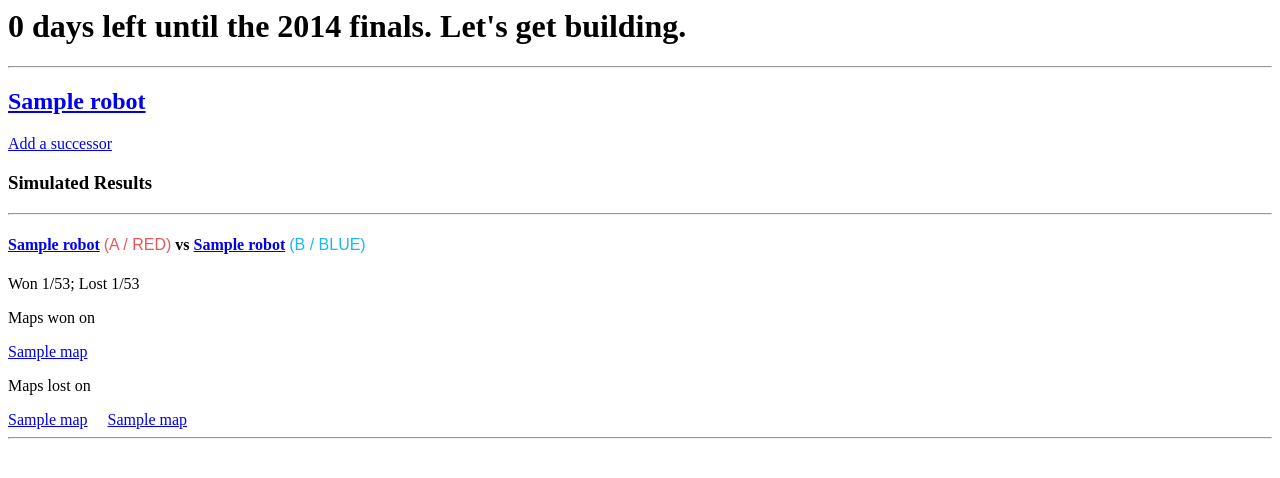
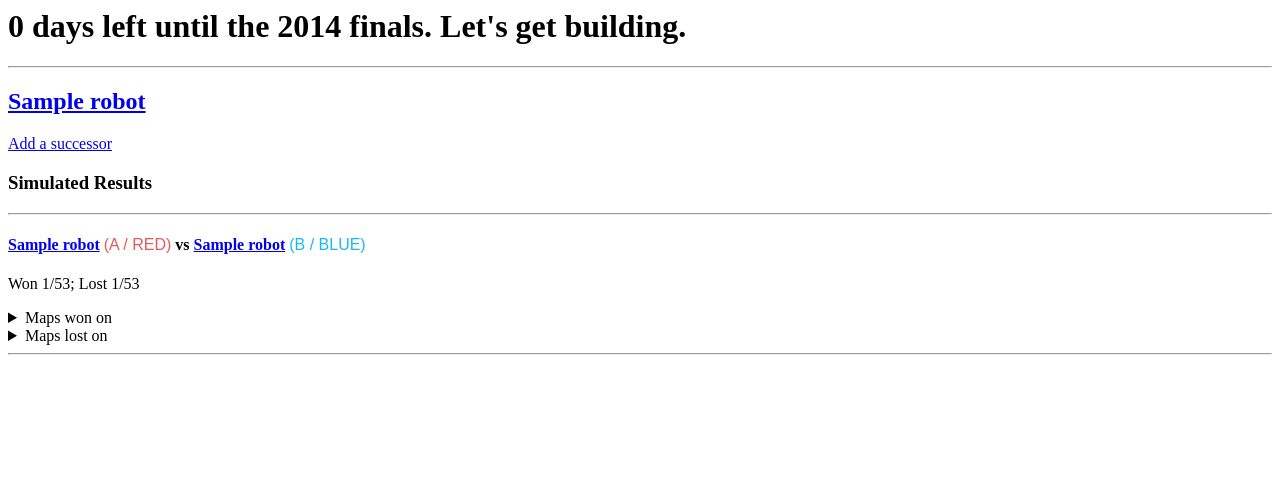
Before and after one commit to jinpan/battlecode, a Django app: template testserver/templates/robot.html in a window 1280 px wide. Shown: the top 478 px of the page. Run offline with Django 3.2, Linux system fonts and the light colour scheme; the template is opened without the code that fills it: values that come from a table or form of the project are taken from there, others are empty; tables that the repository leaves empty hold one stand-in row (values such as "Sample post"); parts of the project's set-up code (start-up, migrations or seed data) failed here and were passed over; some libraries are stand-ins or nearby versions.

Commit message:
collapse map lists

```diff
--- a/testserver/core/static/css/testserver.css
+++ b/testserver/core/static/css/testserver.css
@@ -8,14 +8,14 @@ a.visited{
 }
 
 
-#robot-results > ul {
+#robot-results > details > ul {
     list-style: none;
     display: inline;
     padding-left: 0;
 }
 
 
-#robot-results > ul > li {
+#robot-results > details > ul > li {
     display: inline;
     padding-right: 1em;
 }
--- a/testserver/templates/robot.html
+++ b/testserver/templates/robot.html
@@ -24,18 +24,22 @@
         </h4>
         <p>Won {{ simulation_set.robot_a_win_simulations.count }}/{{ simulation_set.total_matches }};
             Lost {{ simulation_set.robot_a_lose_simulations.count }}/{{ simulation_set.total_matches }}</p>
-        <p>Maps won on</p>
+        <details>
+            <summary>Maps won on</summary>
             <ul>
                 {% for simulation in simulation_set.robot_a_win_simulations.all %}
                 <li><a class='result' href="{% url 'simulation-file' simulation.simulationfile.pk %}">{{ simulation.map_file }}</a></li>
                 {% endfor %}
             </ul>
-        <p>Maps lost on</p>
+        </details>
+        <details>
+            <summary>Maps lost on</summary>
             <ul>
                 {% for simulation in simulation_set.robot_a_lose_simulations.all %}
                 <li><a class='result' href="{% url 'simulation-file' simulation.simulationfile.pk %}">{{ simulation.map_file }}</a></li>
                 {% endfor %}
             </ul>
+        </details>
     {% elif robot == simulation_set.robot_b %}
         <h4>
         <a href="{% url 'robot' simulation_set.robot_b.pk %}">{{ simulation_set.robot_b }}</a> <span class='team b-team'>(B / BLUE)</span>
@@ -44,25 +48,23 @@
         </h4>
         <p>Won {{ simulation_set.robot_a_lose_simulations.count }}/{{ simulation_set.total_matches }};
             Lost {{ simulation_set.robot_a_win_simulations.count }}/{{ simulation_set.total_matches }}</p>
-        <p>Maps won on</p>
+        <details>
+            <summary>Maps won on</summary>
             <ul>
                 {% for simulation in simulation_set.robot_a_lose_simulations.all %}
                 <li><a class='result' href="{% url 'simulation-file' simulation.simulationfile.pk %}">{{ simulation.map_file }}</a></li>
                 {% endfor %}
             </ul>
-        <p>Maps lost on</p>
+        </details>
+        <details>
+            <summary>Maps lost on</summary>
             <ul>
                 {% for simulation in simulation_set.robot_a_win_simulations.all %}
                 <li><a class='result' href="{% url 'simulation-file' simulation.simulationfile.pk %}">{{ simulation.map_file }}</a></li>
                 {% endfor %}
             </ul>
-        <p>Maps tied on</p>
+        </details>
     {% endif %}
-    <ul>
-        {% for simulation in simulation_set.robot_a_tie_simulations.all %}
-            <li><a class='result' href="{% url 'simulation-file' simulation.simulationfile.pk %}">{{ simulation.map_file }}</a></li>
-        {% endfor %}
-    </ul>
     <hr>
     {% endfor %}
 </div>
```
Lines whose indentation alone changed are shown as unchanged.
